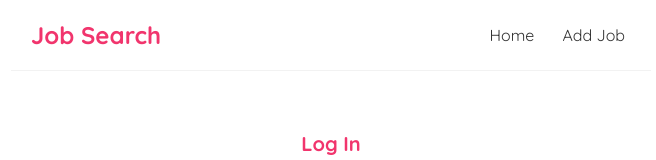
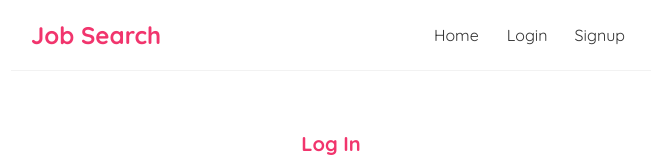
Before and after one commit to swostikl/w7-fe-pp, a React (Vite) app in the folder frontend/: page /login in a window 1280 px wide. Shown: the top 160 px of the page, without its empty margins (309-965 px from the left). Built offline with nearby package versions, Linux system fonts and the light colour scheme.

Commit message:
[iter2] Users Authentication(signup/login) isAuthenticated added

```diff
--- a/frontend/src/App.jsx
+++ b/frontend/src/App.jsx
@@ -1,4 +1,5 @@
-import { BrowserRouter, Routes, Route } from "react-router-dom";
+import { BrowserRouter, Routes, Route, Navigate } from "react-router-dom";
+import { useState } from "react";
 
 // pages & components
 import Home from "./pages/HomePage";
@@ -12,19 +13,23 @@ import Signup from "./pages/Signup";
 import Login from "./pages/Login";
 
 const App = () => {
+  const [isAuthenticated, setIsAuthenticated] = useState(() => {
+    const user = JSON.parse(localStorage.getItem("user"));
+    return user && user.token ? true : false;
+  });
+
   return (
     <div className="App">
       <BrowserRouter>
-        <Navbar />
+        <Navbar isAuthenticated={isAuthenticated} setIsAuthenticated={setIsAuthenticated} />
         <div className="content">
           <Routes>
             <Route path="/" element={<Home />} />
-            <Route path="/add-job" element={<AddJobPage />} />
-            <Route path="/jobs/:id" element={<JobPage />} />
-            <Route path="edit-job/:id" element={<EditJobPage />} />
-
-            <Route path="/signup" element={<Signup />} />
-            <Route path="/login" element={<Login />} />
+            <Route path="/jobs/:id" element={<JobPage  isAuthenticated={isAuthenticated}/>} />
+            <Route path="/add-job" element={isAuthenticated ? <AddJobPage /> : <Navigate to="/login" />} />
+            <Route path="edit-job/:id" element={isAuthenticated ? <EditJobPage /> : <Navigate to="/login" />} />
+            <Route path="/signup" element={isAuthenticated ? <Navigate to="/" /> : (<Signup setIsAuthenticated={setIsAuthenticated} />)} />
+            <Route path="/login" element={isAuthenticated ? <Navigate to="/" /> : (<Login setIsAuthenticated={setIsAuthenticated} />)} />
 
             <Route path="*" element={<NotFoundPage />} />
           </Routes>
--- a/frontend/src/components/Navbar.jsx
+++ b/frontend/src/components/Navbar.jsx
@@ -1,5 +1,10 @@
-const Navbar = () => {
+const Navbar = ({ isAuthenticated, setIsAuthenticated }) => {
   const user = JSON.parse(localStorage.getItem("user"));
+
+  const handleClick = () => {
+    localStorage.removeItem("user");
+    setIsAuthenticated(false);
+  };
 
   return (
     <nav className="navbar">
@@ -7,12 +12,26 @@ const Navbar = () => {
 
       <div className="links">
         <a href="/">Home</a>
-        <a href="/add-job">Add Job</a>
+        {isAuthenticated && <a href="/add-job">Add Job</a>}
 
-        {user && (
-          <span style={{ marginLeft: "15px", fontWeight: "bold" }}>
-            Logged in as: {user.email}
-          </span>
+        {isAuthenticated ? (
+          <>
+            {user && (
+              <span style={{ marginLeft: "15px", fontWeight: "bold" }}>
+                Logged in as: {user.email}
+              </span>
+            )}
+            <button onClick={handleClick} style={{ marginLeft: "15px" }}>
+              Logout
+            </button>
+          </>
+        ) : (
+          <>
+            <a href="/login">Login</a>
+            <a href="/signup" style={{ marginLeft: "15px" }}>
+              Signup
+            </a>
+          </>
         )}
       </div>
     </nav>
--- a/frontend/src/hooks/useLogin.jsx
+++ b/frontend/src/hooks/useLogin.jsx
@@ -24,7 +24,6 @@ export default function useLogin(url) {
 
     localStorage.setItem("user", JSON.stringify(data));
     setIsLoading(false);
-    return true;
   };
 
   return { login, isLoading, error };
--- a/frontend/src/pages/Login.jsx
+++ b/frontend/src/pages/Login.jsx
@@ -2,7 +2,7 @@ import useField from "../hooks/useField";
 import useLogin from "../hooks/useLogin";
 import { useNavigate } from "react-router-dom";
 
-const Login = () => {
+const Login = ({ setIsAuthenticated }) => {
   const navigate = useNavigate();
 
   const email = useField("email");
@@ -10,7 +10,7 @@ const Login = () => {
 
   const { login, error } = useLogin("/api/users/login");
 
-  const handleSubmit = async (e) => {
+  const handleFormSubmit = async (e) => {
     e.preventDefault();
 
     await login({
@@ -20,6 +20,7 @@ const Login = () => {
 
     if (!error) {
       console.log("Login success");
+      setIsAuthenticated(true); // Update authentication state
       navigate("/");
     }
   };
@@ -28,7 +29,7 @@ const Login = () => {
     <div className="create">
       <h2>Log In</h2>
 
-      <form onSubmit={handleSubmit}>
+      <form onSubmit={handleFormSubmit}>
         <label>Email:</label>
         <input {...email} required />
 
@@ -45,10 +46,4 @@ const Login = () => {
 
 export default Login;
 
-//  Where is the token or auth info stored? Is it secure?
-
-//The authentication information is stored in the browser’s
-//localStorage, which makes it easy to access across pages.
-//However, localStorage is not fully secure because JavaScript can read it,
-//making it vulnerable to XSS attacks. In real-world applications, authentication
-//data is usually stored in HTTP-only cookies for better security.
+// Note: Consider using HTTP-only cookies for storing authentication tokens instead of localStorage for better security.
```
